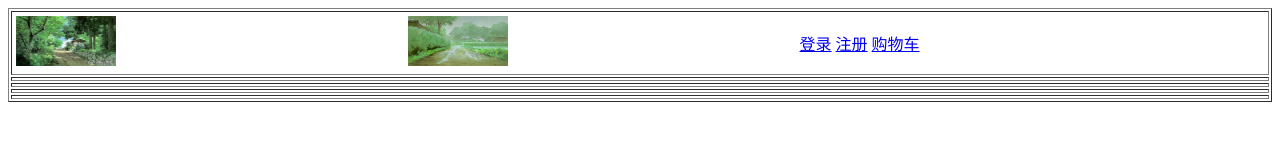
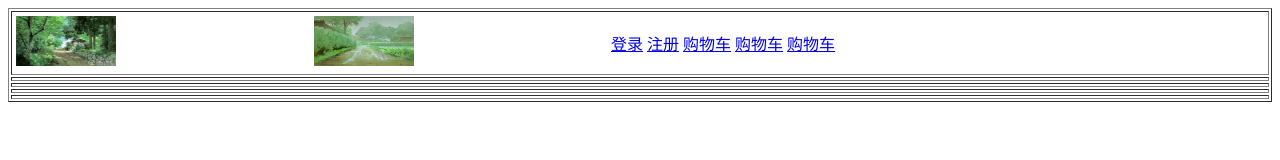
Before and after one commit to xiaoku111/nihao, a plain HTML site: page 网站导航/regist.html in a window 1280 px wide. Drawn offline with Linux system fonts and the light colour scheme.

Commit message:
no message

```diff
--- a/网站导航/regist.html
+++ b/网站导航/regist.html
@@ -20,6 +20,8 @@
 								<a href="#">登录</a>
 								<a href="#">注册</a>
 								<a href="#">购物车</a>
+								<a href="#">购物车</a>
+								<a href="#">购物车</a>
 							</td>
 						</tr>
 					</table>
```
